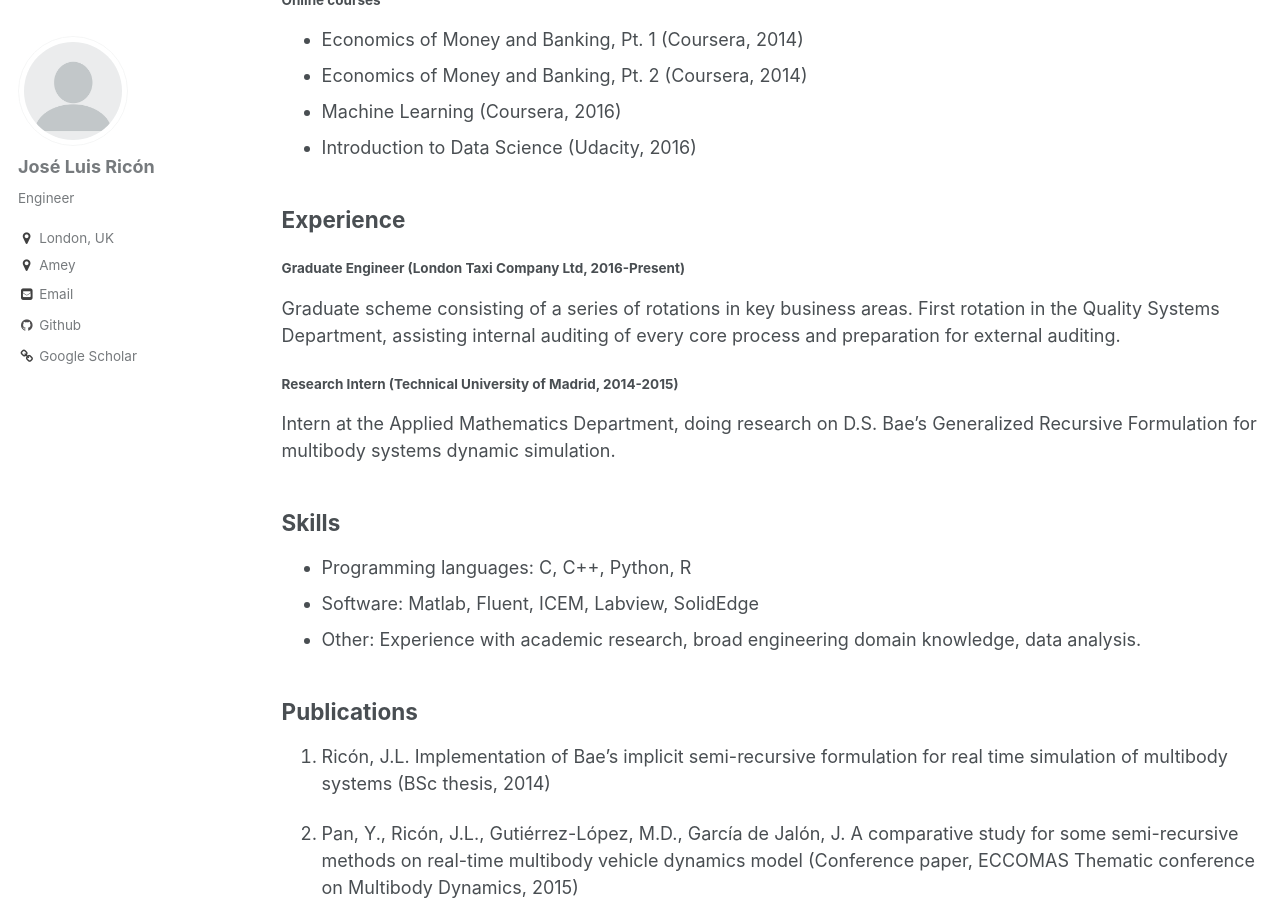
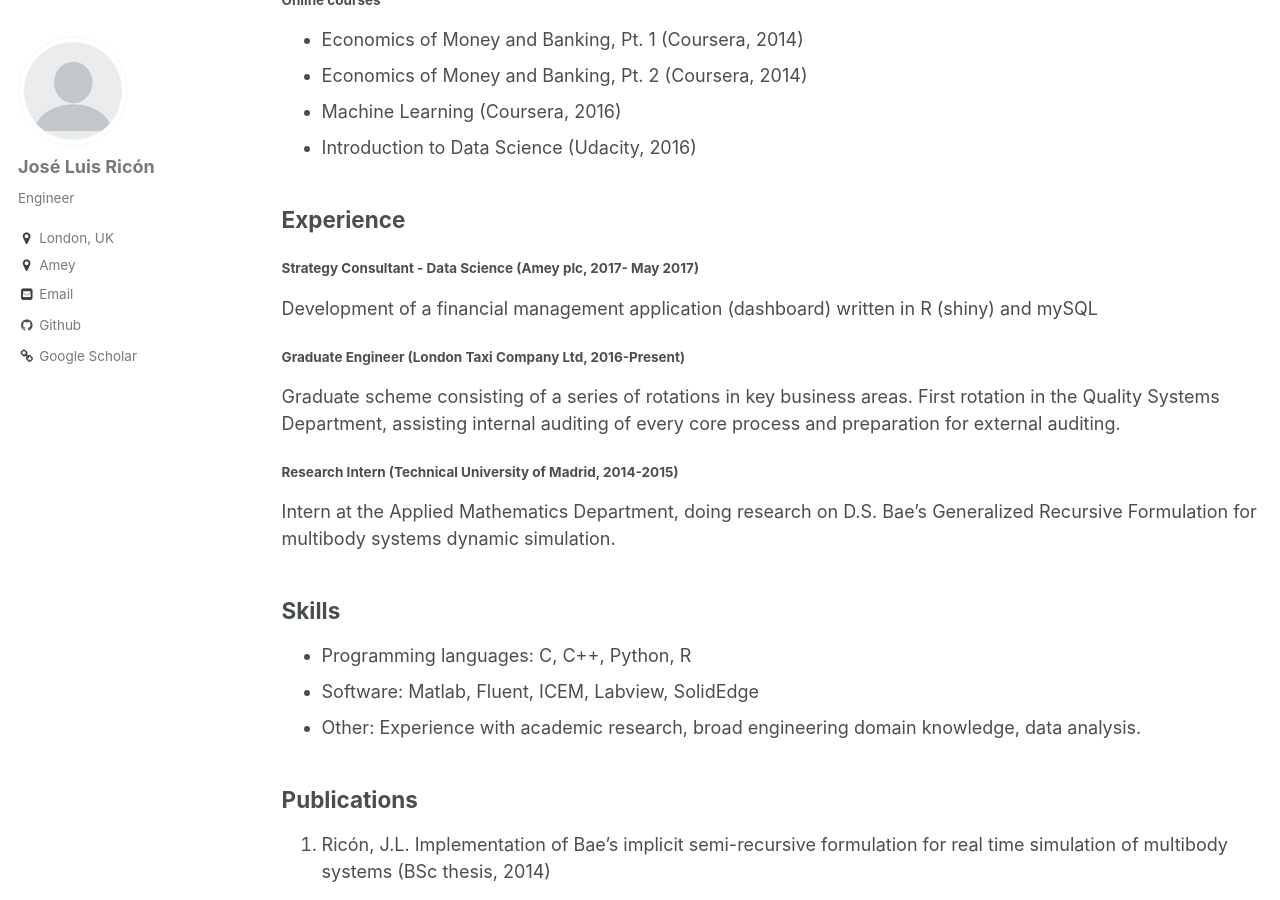
Before and after one commit to artirj/artirj.github.io, a Jekyll site: the page built from _pages/cv.md, in a window 1280 px wide and 900 px high, scrolled down 935 px. Built offline with Jekyll 4.4.1, drawn with Linux system fonts in a browser that asks for light colours.

Commit message:
Update cv.md

```diff
--- a/_pages/cv.md
+++ b/_pages/cv.md
@@ -38,6 +38,10 @@ Final grade: 7.98/10, ranked among top 2% of students.
 
 ## Experience
 
+#### Strategy Consultant - Data Science (Amey plc, 2017- May 2017)
+
+Development of a financial management application (dashboard) written in R (shiny) and mySQL
+
 #### Graduate Engineer (London Taxi Company Ltd, 2016-Present)
 Graduate scheme consisting of a series of rotations in key business areas.
 First rotation in the Quality Systems Department, assisting internal auditing of every core process and preparation for external auditing.
```
